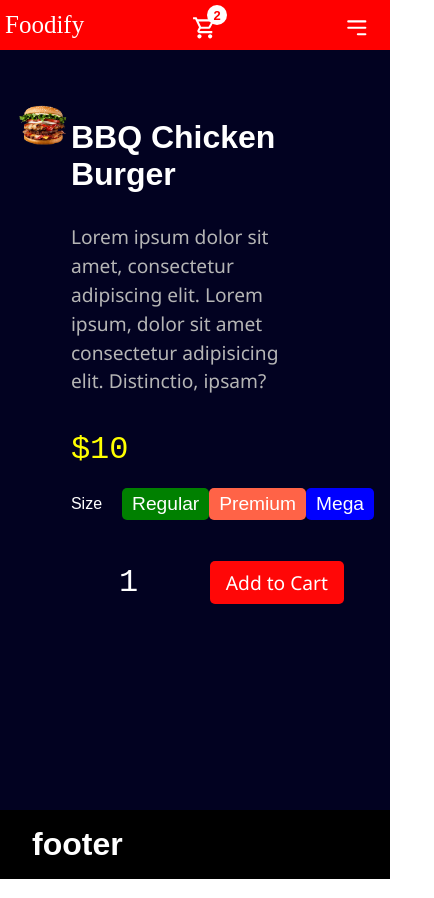
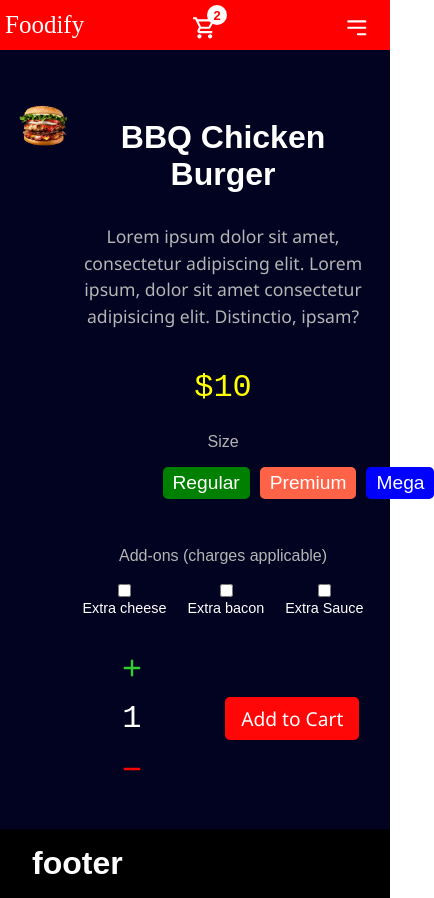
Before and after one commit to codeComet/food-ordering-app, a Next.js app in the folder client/: page /item/1 in a window 390 px wide. Shown: the whole page, 434 px wide, since content can reach past the window. Built offline with nearby package versions, Linux system fonts and the light colour scheme.

Commit message:
single product page needs some work on responsive

```diff
--- a/client/pages/item/[id].jsx
+++ b/client/pages/item/[id].jsx
@@ -14,6 +14,7 @@ const FoodItem = () => {
     },
     description:
       "Lorem ipsum dolor sit amet, consectetur adipiscing elit. Lorem ipsum, dolor sit amet consectetur adipisicing elit. Distinctio, ipsam?",
+    extras: ["Extra cheese", "Extra bacon", "Extra Sauce"],
   };
 
   useEffect(() => {
@@ -46,7 +47,7 @@ const FoodItem = () => {
         </div>
         <div className={styles.foodSize}>
           <div className={styles.size}>
-            <p>Size</p>
+            <p className={styles.extrasText}>Size</p>
             <div className={styles.sizeContainer}>
               <div
                 className={styles.sizeItem}
@@ -67,6 +68,17 @@ const FoodItem = () => {
                 <p>Mega</p>
               </div>
             </div>
+          </div>
+        </div>
+        <div className={styles.addOns}>
+          <p className={styles.extrasText}>Add-ons (charges applicable)</p>
+          <div className={styles.addOnsContainer}>
+            {food.extras.map((item, index) => (
+              <div className={styles.addOnItem} key={index}>
+                <input type="checkbox" id={item} name={item} />
+                <label htmlFor={item}>{item}</label>
+              </div>
+            ))}
           </div>
         </div>
         <div className={styles.buttonContainer}>
--- a/client/styles/FoodItem.module.css
+++ b/client/styles/FoodItem.module.css
@@ -4,7 +4,7 @@
   justify-content: space-around;
   background-color: #020221;
   color: white;
-  height: 90vh;
+  flex-wrap: wrap;
 }
 
 .imgContainer {
@@ -34,9 +34,11 @@
 }
 
 .qtyContainer {
+  width: 80%;
   display: flex;
-  justify-content: flex-start;
+  justify-content: space-between;
   align-items: center;
+  flex-wrap: wrap;
 }
 
 .qty {
@@ -107,3 +109,82 @@
   background-color: white;
   color: black;
 }
+
+.addOnsContainer {
+  display: flex;
+  align-items: center;
+  justify-content: flex-start;
+}
+
+.addOnItem {
+  display: flex;
+  align-items: center;
+  margin-right: 1.2rem;
+}
+
+.extrasText {
+  color: #b5b5b5;
+}
+
+@media screen and (max-width: 600px) {
+  .infoContainer {
+    text-align: center;
+  }
+
+  .foodInfo {
+    display: flex;
+    flex-direction: column;
+    align-items: center;
+    justify-content: center;
+  }
+
+  .foodInfo h1 {
+    margin-bottom: 0;
+  }
+
+  .foodInfo p {
+    font-size: 1.1rem;
+    width: 100%;
+  }
+
+  .size {
+    display: flex;
+    flex-direction: column;
+    align-items: center;
+    justify-content: center;
+    margin-bottom: 3rem;
+  }
+
+  .sizeItem {
+    margin: 0px 5px;
+  }
+
+  .addOnItem {
+    flex-direction: column;
+  }
+
+  .addOnsContainer {
+    justify-content: space-around;
+  }
+  .addOnItem {
+    margin-right: 0;
+  }
+
+  .addOnItem label {
+    font-size: 0.9rem;
+  }
+
+  .qtyContainer {
+    margin-top: 2.5rem;
+    width: 100%;
+    justify-content: center;
+  }
+
+  .qty {
+    flex-direction: column-reverse;
+  }
+
+  .qty p {
+    margin: 20px 0;
+  }
+}
```
